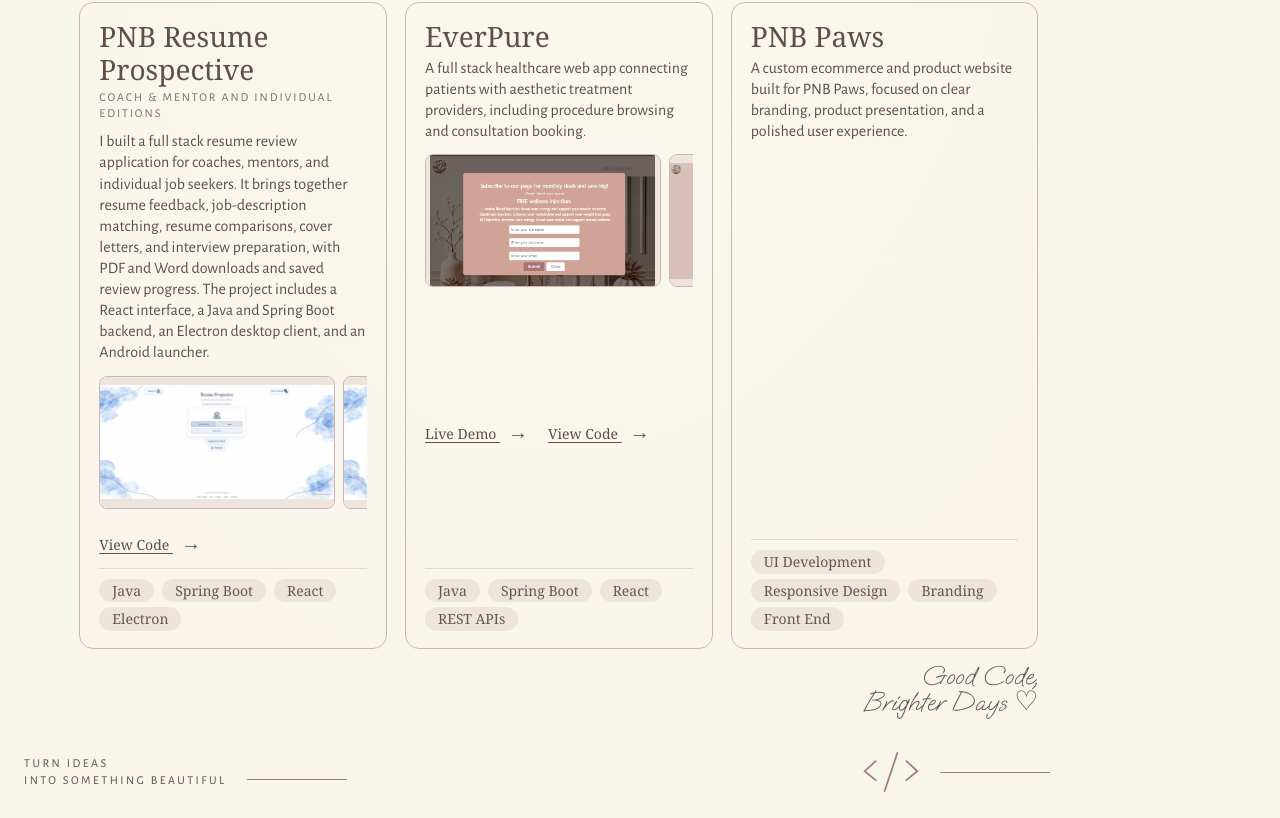
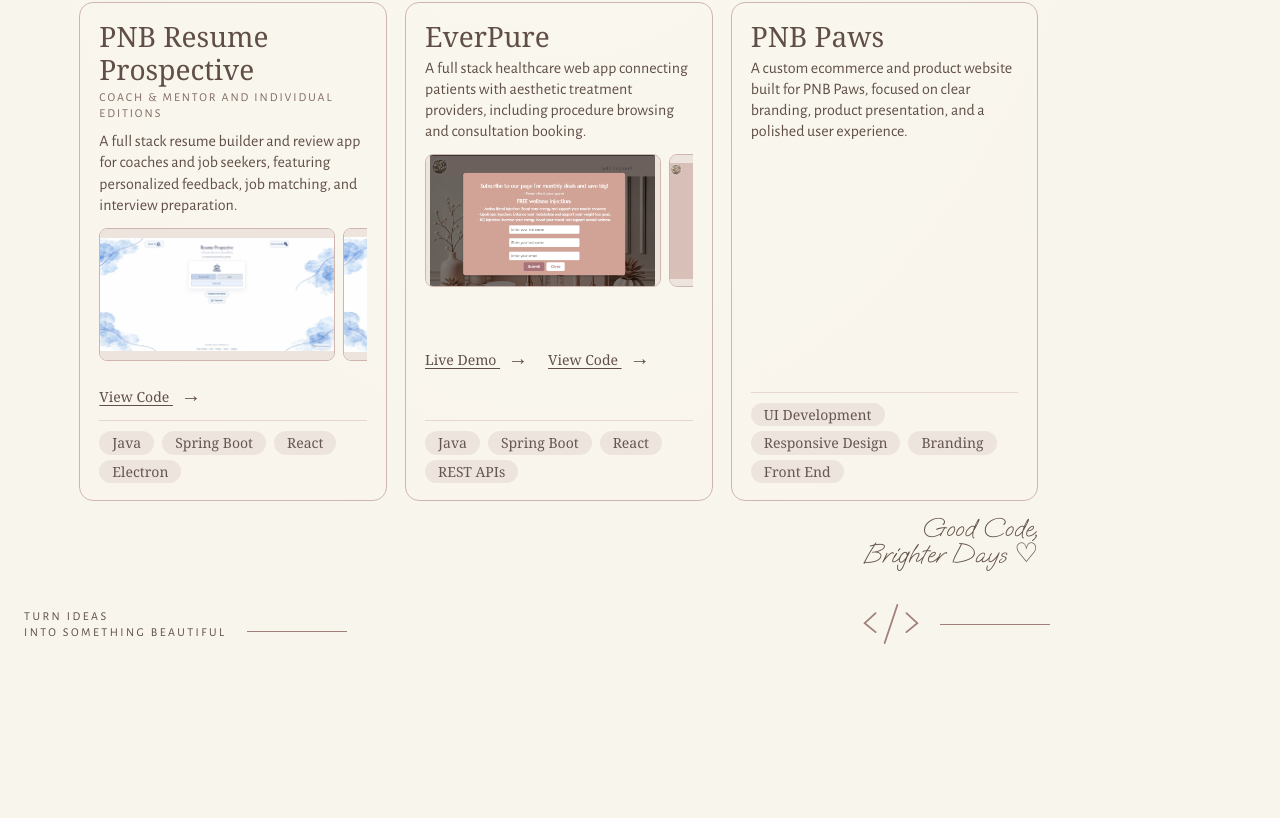
Before and after one commit to nguyenlnicole/Portfolio, a Vue app: page /Experiences in a window 1280 px wide. Shown: the part 1013-1831 px from the top of the page. After the commit the page ends 1683 px from the top, so only its background shows below. Built offline with nearby package versions, Linux system fonts and the light colour scheme.

Commit message:
Shorten Resume Prospective project description

```diff
--- a/src/views/ExperiencesPage.vue
+++ b/src/views/ExperiencesPage.vue
@@ -66,7 +66,7 @@ export default {
             { src: require('../assets/projects/resume-feedback.webp'), alt: 'Resume presentation score and detailed feedback' },
             { src: require('../assets/projects/resume-experience.webp'), alt: 'Resume builder experience entry form' }
           ],
-          description: 'I built a full stack resume review application for coaches, mentors, and individual job seekers. It brings together resume feedback, job-description matching, resume comparisons, cover letters, and interview preparation, with PDF and Word downloads and saved review progress. The project includes a React interface, a Java and Spring Boot backend, an Electron desktop client, and an Android launcher.',
+          description: 'A full stack resume builder and review app for coaches and job seekers, featuring personalized feedback, job matching, and interview preparation.',
           links: [
             { label: 'View Code', url: 'https://github.com/nguyenlnicole/Resume-Prospective-Coach-Mentor-Indivdual' }
           ],
```
